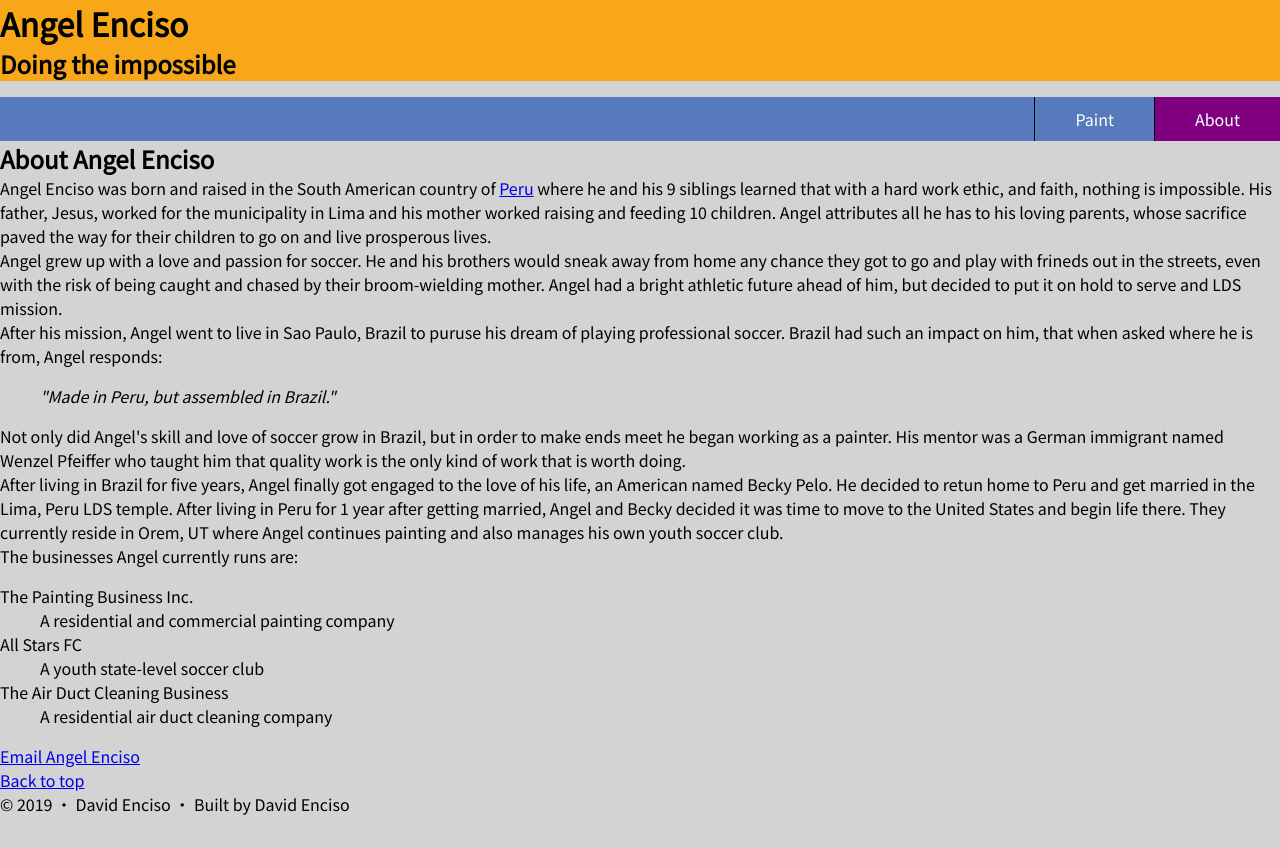
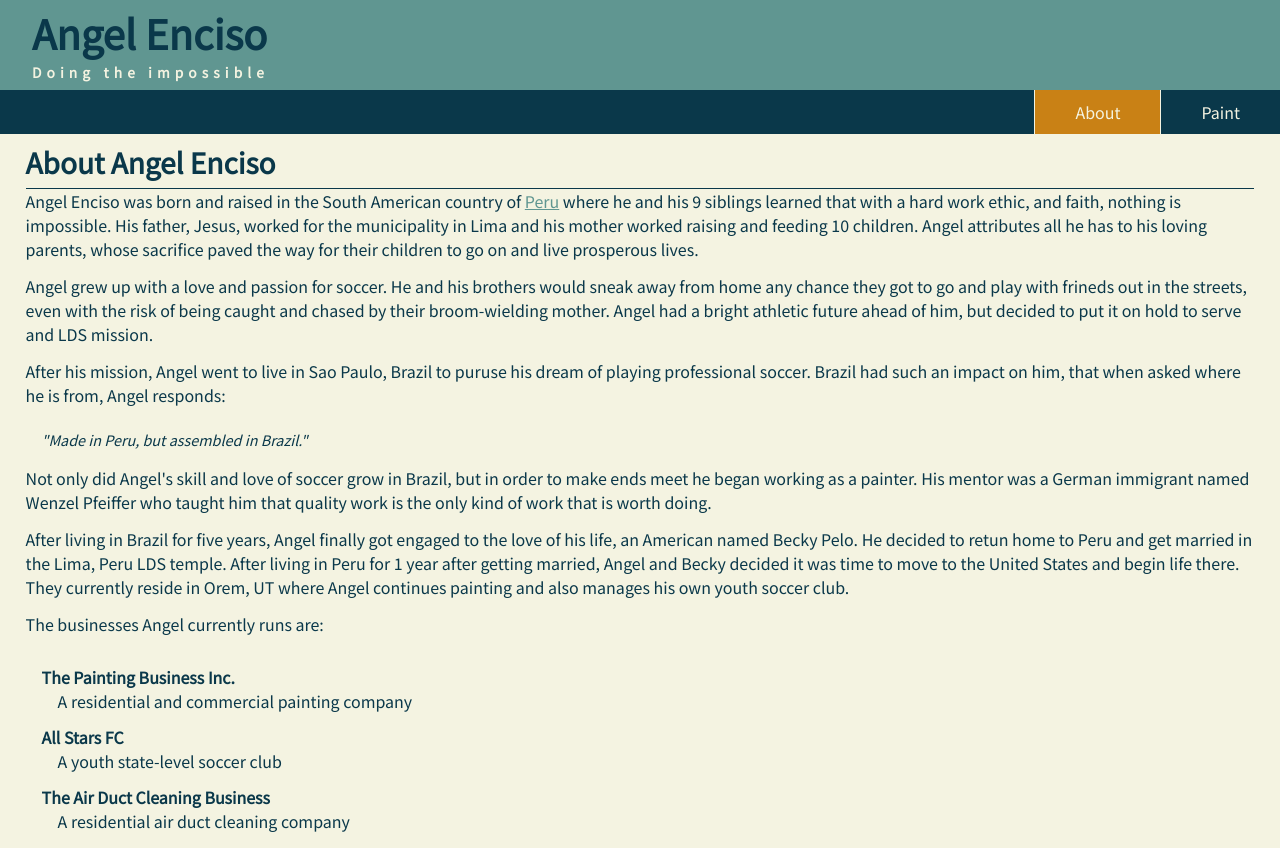
Before and after one commit to dpenciso/angel-enciso, a plain HTML site: page index.html in a window 1280 px wide. Shown: the top 848 px of the page. Before the commit the page ends 816 px from the top, so only its background shows below. Drawn offline with Linux system fonts and the light colour scheme.

Commit message:
fnished css

```diff
--- a/index.html
+++ b/index.html
@@ -17,15 +17,15 @@
     <!-- Start of the navigation -->
     <nav>
       <ul class="nav">
+        <li><a href="paint.html">Paint</a></li>
         <li class="active"><a href="index.html">About</a></li>
-        <li><a href="paint.html">Paint</a></li>
       </ul>
       <div class="keepOpen"></div>
     </nav>
 
     <!-- Start of the main content -->
     <main>
-      <h2>About Angel Enciso</h2>
+      <h1>About Angel Enciso</h1>
       <p>
         Angel Enciso was born and raised in the South American country of
         <a href="https://en.wikipedia.org/wiki/Peru" target="blank">Peru</a>
--- a/main.css
+++ b/main.css
@@ -2,7 +2,7 @@
 body, p, h1, h2, h3, h4, h5, h6 {
     padding: 0;
     margin: 0;
-
+    color: #0a384a
 }
 
 /* box model fix here */
@@ -14,17 +14,37 @@ body, p, h1, h2, h3, h4, h5, h6 {
 
 body {
     font-family: 'Noto Sans SC', sans-serif;
-    background-color: lightgray;
+    background-color: #f4f3e1;
 }
 
 /* header */
 
 header {
-    background-color: #f7a718;
+    background-color: #609691;
 }
 
+
+header h1 {
+    font-size: 2.5rem;
+    padding: .25rem 0rem 0rem 2rem;
+}
+
+header h2 {
+    font-size: .86rem;
+    padding: 0rem 0rem .5rem 2rem;
+    letter-spacing: 5.1px;
+    color: #f4f3e1;
+}
+
+/* navigation */
+
 nav {
-    background-color: #577abc;
+    background-color: #0a384a;
+    border-top-color: #f4f3e1;
+}
+
+.nav {
+    margin: 0;
 }
 
 nav ul.nav li {
@@ -35,19 +55,95 @@ nav ul.nav li {
 nav ul.nav li a {
     display: block;
     padding: 10px 40px;
-    color: white;
+    color: #f4f3e1;
     text-decoration: none;
-    border-left: solid 1px black;
+    border-left: solid 1px #f4f3e1;
 }
 
 nav ul.nav li a:hover {
-    background-color: coral;
+    background-color: #c2d2c4;
 }
 
 nav ul.nav li.active a {
-    background-color: purple;
+    background-color: #c98115;
 }
 
 .keepOpen {
     clear: both;
 }
+
+/* main */
+
+main {
+    padding: .5rem 2%;
+}
+
+main h1 {
+    font-size: 1.75rem;
+    border-bottom: 1px solid #0a384a;
+    padding: 0 0 .4rem 0;
+}
+
+main h2 {
+    font-size: 1.15rem;
+    padding: 0 0 .4rem 0;
+    margin-top: .5rem;
+}
+
+main p {
+    padding-bottom: .8rem;
+    line-height: 150%;
+}
+
+main blockquote {
+    margin: .6rem 1rem 1rem 1rem;
+    font-size: .9rem;
+}
+
+main a {
+    color: #609691;
+}
+
+main a:hover {
+    color: #c98115;
+}
+
+/* lists */
+
+main ul.services, main ol.jobs {
+    margin: 0 0 .8rem 0;
+    padding: 0 0 0 1rem;
+}
+
+main ul.services {
+    list-style-type: square;
+}
+
+main ol.jobs {
+    list-style-type: circle;
+}
+
+main dl dt {
+    margin: 0;
+    font-weight: 600;
+    padding: 0 0 0 1rem;
+}
+
+main dl dd {
+    margin: 0;
+    padding: 0 0 .75rem 2rem;
+}
+
+/* footer */
+
+footer {
+    background-color: #0a384a;
+}
+
+footer p {
+    text-align: center;
+    color: #f4f3e1;
+    padding: .5rem;
+    font-size: .8rem;
+    font-weight: 600
+}
```
Also changed, not shown: paint.html (+1 -1 lines), Angel Enciso Logo.jpg (added).
